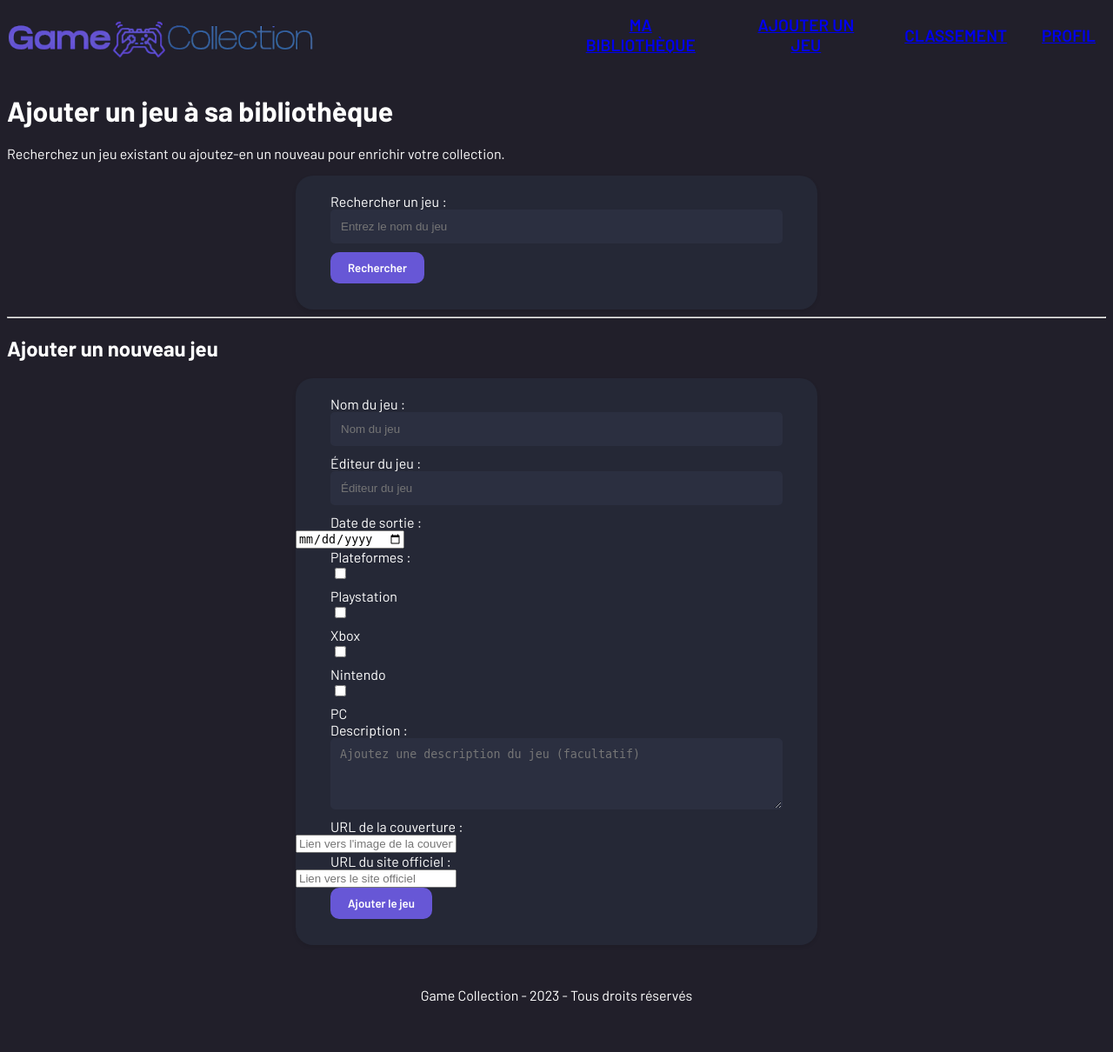
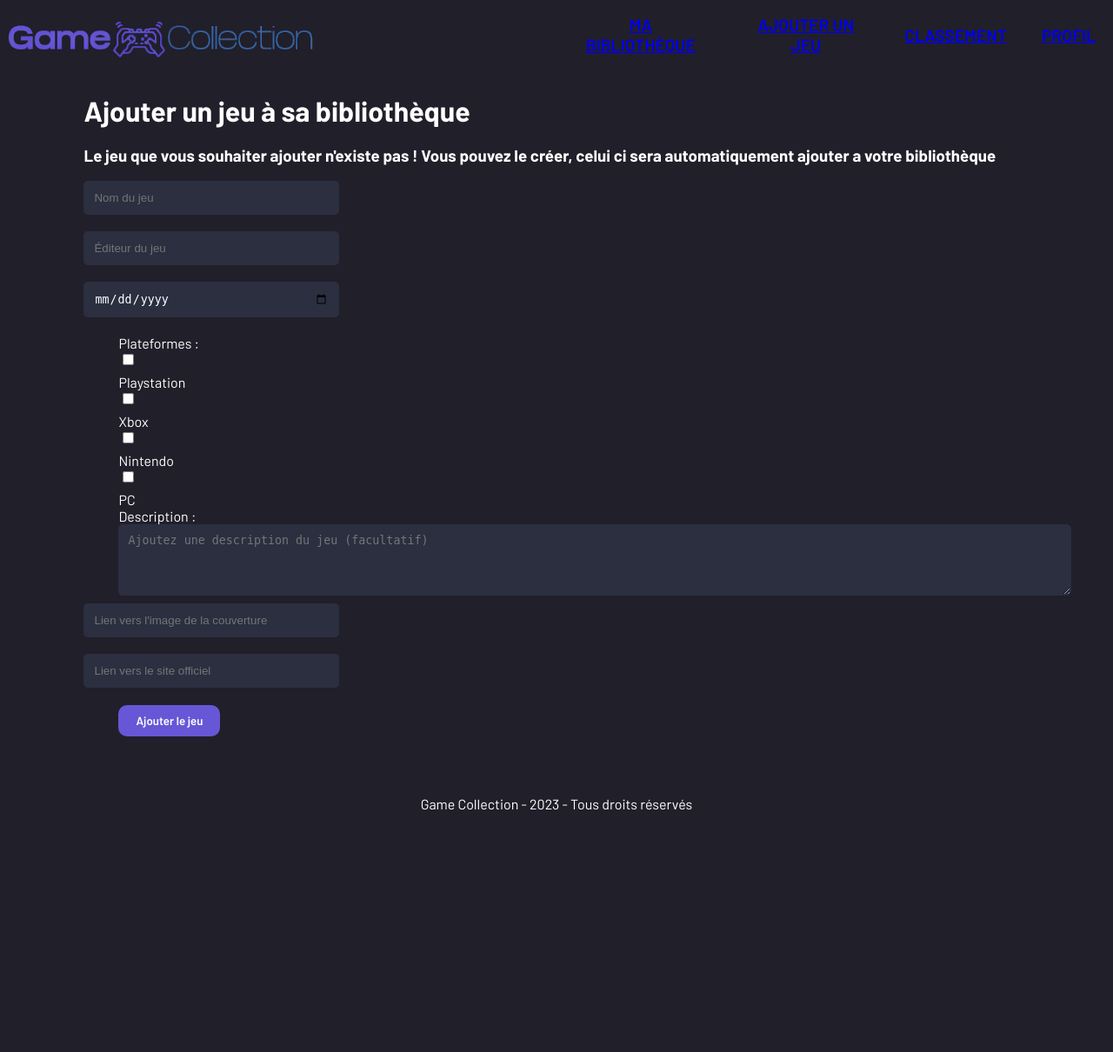
Before and after one commit to KuKaRaCHa-gg/GAME_COLLECTION, a PHP site: page /add_game in a window 1280 px wide. Shown: the whole page at 87% size. After the commit the page ends 932 px from the top, so only its background shows below. Run offline with PHP 8.4, Linux system fonts and the light colour scheme; the visitor is signed in with stand-in values (Sample User, id 1); data that the repository does not hold is empty.

Commit message:
Mise en forme du CSS par rapport au figma

```diff
--- a/Assets/CSS/Profil.css
+++ b/Assets/CSS/Profil.css
@@ -43,7 +43,9 @@
 
 .formDefaut input[type="text"],
 .formDefaut input[type="email"],
-.formDefaut input[type="password"]{
+.formDefaut input[type="password"],
+.formDefaut input[type="date"],
+.formDefaut input[type="url"]{
     background-color: #2B2F40;
     width: 25%;
     padding: 10px;
--- a/Assets/CSS/games.css
+++ b/Assets/CSS/games.css
@@ -8,7 +8,6 @@ body {
     display: flex;
     justify-content: space-evenly;
     width: 83%;
-
     flex-wrap: wrap;
     gap: 30px;
     padding-bottom: 100px;
--- a/Views/add_game_view.php
+++ b/Views/add_game_view.php
@@ -24,7 +24,10 @@
 <?php endif; ?>
 
 <div class="container">
+    <div class="toLeft">
     <h1 class="page-title">Ajouter un jeu à sa bibliothèque</h1>
+    <?php
+    /*
     <p class="page-description">Recherchez un jeu existant ou ajoutez-en un nouveau pour enrichir votre collection.</p>
 
     <!-- Formulaire de recherche -->
@@ -36,11 +39,14 @@
         <button type="submit" name="search_action" value="search_game" class="btn">Rechercher</button>
     </form>
 
+
     <hr>
 
+    */?>
+
     <!-- Formulaire d'ajout -->
-    <h2 class="section-title">Ajouter un nouveau jeu</h2>
-    <form action="index.php?action=add_game" method="POST" class="form-add-game">
+    <h3 class="section-title"> Le jeu que vous souhaiter ajouter n'existe pas ! Vous pouvez le créer, celui ci sera automatiquement ajouter a votre bibliothèque</h3>
+    <form action="index.php?action=add_game" method="POST" class="formDefaut">
         <div class="form-group">
             <label for="nom_game">Nom du jeu :</label>
             <input type="text" id="nom_game" name="nom_game" placeholder="Nom du jeu" required>
@@ -91,5 +97,6 @@
         <button type="submit" name="add_action" value="add_game" class="btn">Ajouter le jeu</button>
     </form>
 </div>
+</div>
 
 <?php include 'footer.php'; ?>
```
